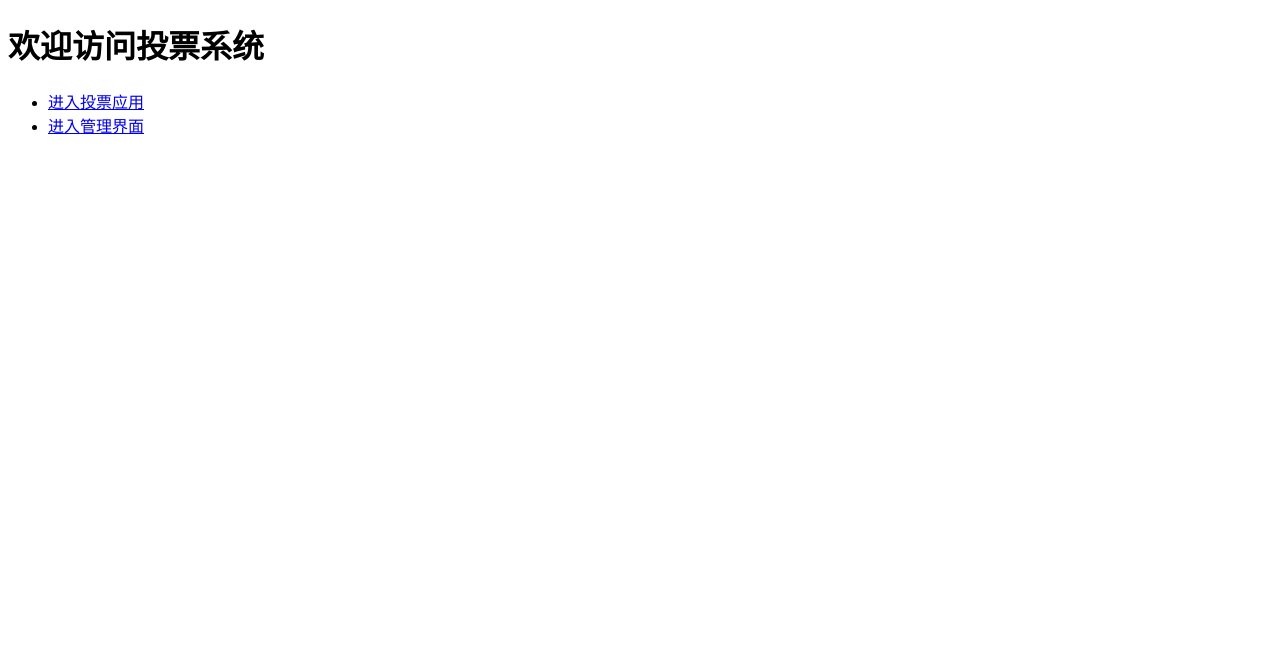
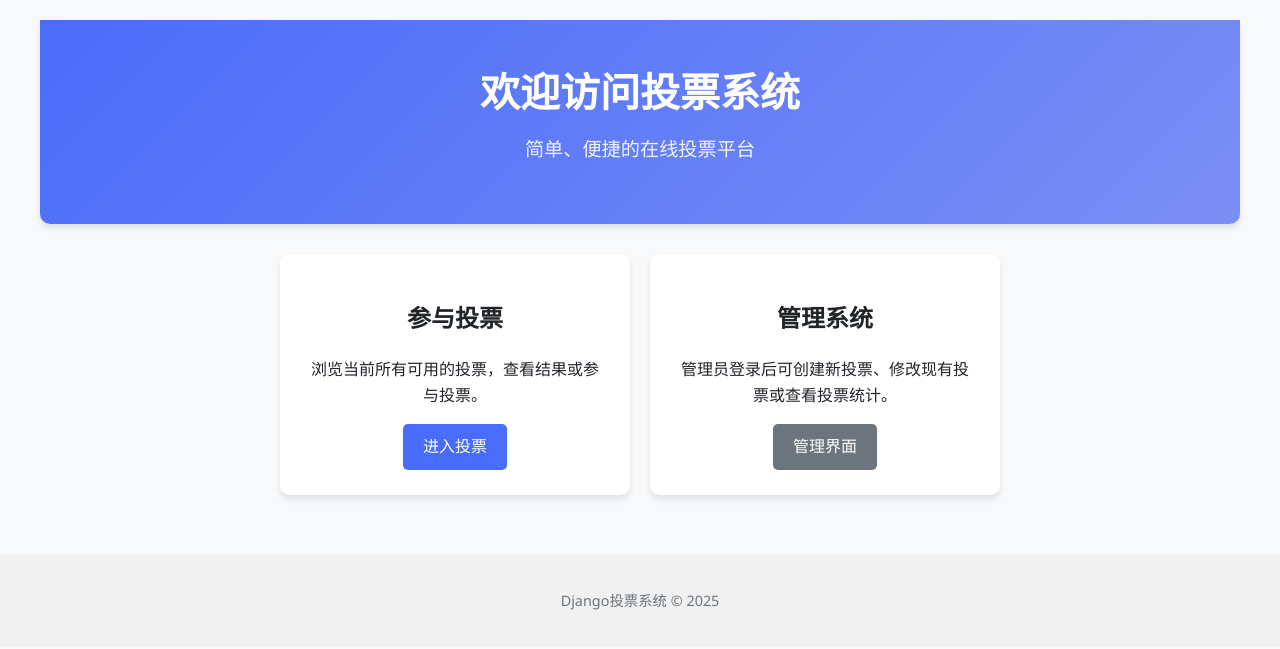
Before and after one commit to SaintFore/django_tutorial, a Django app: page / in a window 1280 px wide. Shown: the top 649 px of the page. Run offline with Django 5.2, Linux system fonts and the light colour scheme.

Commit message:
feat: 添加首页和基础模板，配置样式文件以增强用户界面
- 必须在setting中设置STATICFILES_DIRS不然即便在html中写法正确也无法访问使用static引用的文件

```diff
--- /dev/null
+++ b/begin/static/begin/home.css
@@ -0,0 +1,103 @@
+/* 全局变量 */
+:root {
+    --primary-color: #4a6cfa;
+    --secondary-color: #6c757d;
+    --background-color: #f8f9fa;
+    --text-color: #212529;
+}
+
+/* 基础样式 */
+body {
+    font-family: 'Segoe UI', 'Microsoft YaHei', sans-serif;
+    background-color: var(--background-color);
+    color: var(--text-color);
+    margin: 0;
+    padding: 0;
+    line-height: 1.6;
+}
+
+.container {
+    max-width: 1200px;
+    margin: 0 auto;
+    padding: 20px;
+}
+
+/* 首页专用样式 */
+.header {
+    text-align: center;
+    padding: 40px 0;
+    background: linear-gradient(135deg, var(--primary-color), #7a8ef4);
+    color: white;
+    border-radius: 0 0 10px 10px;
+    margin-bottom: 30px;
+    box-shadow: 0 4px 6px rgba(0, 0, 0, 0.1);
+}
+
+.header h1 {
+    margin: 0;
+    font-size: 2.5rem;
+}
+
+.subtitle {
+    font-size: 1.2rem;
+    margin-top: 10px;
+    opacity: 0.9;
+}
+
+.card-container {
+    display: flex;
+    flex-wrap: wrap;
+    justify-content: center;
+    gap: 20px;
+    margin-top: 30px;
+}
+
+.card {
+    background-color: white;
+    border-radius: 10px;
+    box-shadow: 0 4px 6px rgba(0, 0, 0, 0.1);
+    padding: 25px;
+    width: 300px;
+    transition: transform 0.3s ease;
+    text-align: center;
+}
+
+.card:hover {
+    transform: translateY(-5px);
+}
+
+.btn {
+    display: inline-block;
+    padding: 10px 20px;
+    background-color: var(--primary-color);
+    color: white;
+    text-decoration: none;
+    border-radius: 5px;
+    font-weight: 500;
+}
+
+.btn-admin {
+    background-color: var(--secondary-color);
+}
+
+footer {
+    text-align: center;
+    padding: 20px;
+    background-color: #f1f1f1;
+    margin-top: 40px;
+    font-size: 0.9rem;
+    color: var(--secondary-color);
+}
+
+/* 响应式设计 */
+@media (max-width: 768px) {
+    .card-container {
+        flex-direction: column;
+        align-items: center;
+    }
+
+    .card {
+        width: 100%;
+        max-width: 400px;
+    }
+}
--- /dev/null
+++ b/begin/templates/begin/base.html
@@ -0,0 +1,22 @@
+<!DOCTYPE html>
+<html lang="zh-CN">
+<head>
+    <meta charset="UTF-8">
+    <meta name="viewport" content="width=device-width, initial-scale=1.0">
+    <title>{% block title %}投票系统{% endblock %}</title>
+    {% load static %}
+    <link rel="stylesheet" href="{% static 'begin/home.css' %}">
+    {% block extra_css %}{% endblock %}
+</head>
+<body>
+    <main>
+        {% block content %}{% endblock %}
+    </main>
+
+    <footer>
+        <p>Django投票系统 &copy; {% now "Y" %}</p>
+    </footer>
+
+    {% block extra_js %}{% endblock %}
+</body>
+</html>
--- a/begin/templates/begin/index.html
+++ b/begin/templates/begin/index.html
@@ -1,13 +1,27 @@
-<!DOCTYPE html>
-<html>
-<head>
-    <title>投票系统</title>
-</head>
-<body>
-    <h1>欢迎访问投票系统</h1>
-    <ul>
-        <li><a href="{% url 'polls:index' %}">进入投票应用</a></li>
-        <li><a href="{% url 'admin:index' %}">进入管理界面</a></li>
-    </ul>
-</body>
-</html>
+<!-- filepath: j:\Revival\django_tutorial\begin\templates\begin\index.html -->
+{% extends "begin/base.html" %}
+
+{% block title %}投票系统首页{% endblock %}
+
+{% block content %}
+<div class="container">
+    <div class="header">
+        <h1>欢迎访问投票系统</h1>
+        <p class="subtitle">简单、便捷的在线投票平台</p>
+    </div>
+
+    <div class="card-container">
+        <div class="card">
+            <h2>参与投票</h2>
+            <p>浏览当前所有可用的投票，查看结果或参与投票。</p>
+            <a href="{% url 'polls:index' %}" class="btn">进入投票</a>
+        </div>
+
+        <div class="card">
+            <h2>管理系统</h2>
+            <p>管理员登录后可创建新投票、修改现有投票或查看投票统计。</p>
+            <a href="{% url 'admin:index' %}" class="btn btn-admin">管理界面</a>
+        </div>
+    </div>
+</div>
+{% endblock %}
--- a/mysite/settings.py
+++ b/mysite/settings.py
@@ -122,6 +122,10 @@ USE_TZ = True
 
 STATIC_URL = 'static/'
 
+STATICFILES_DIRS = [
+    BASE_DIR / 'static',
+]
+
 # Default primary key field type
 # https://docs.djangoproject.com/en/5.1/ref/settings/#default-auto-field
 
```
